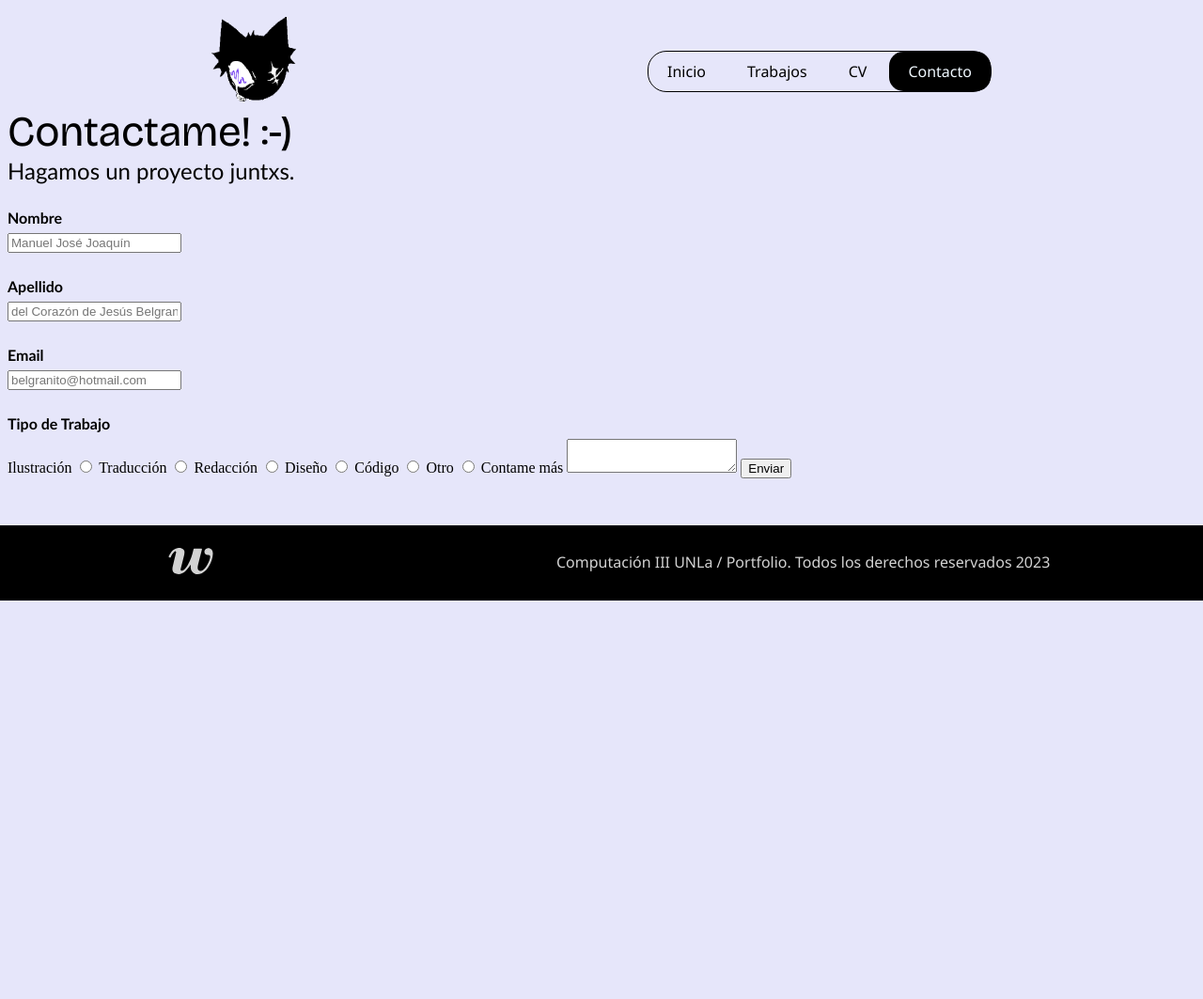
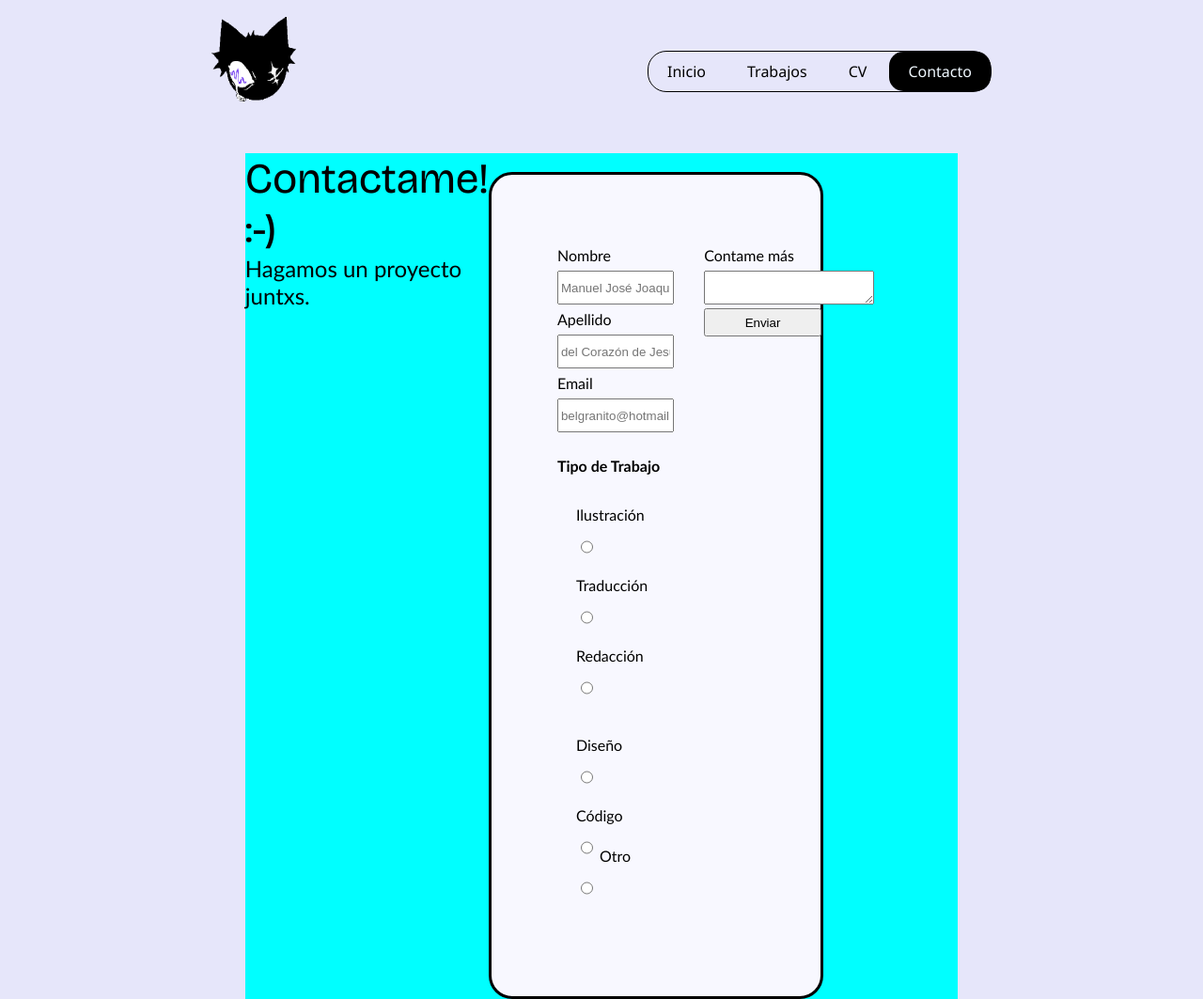
Before and after one commit to schjaime/portfolio, a plain HTML site: page contacto.html in a window 1280 px wide. Shown: the top 1063 px of the page at 94% size. Before the commit the page ends 800 px from the top, so only its background shows below. Drawn offline with nearby package versions, Linux system fonts and the light colour scheme.

Commit message:
Estilo visual index y contacto

```diff
--- a/contacto.html
+++ b/contacto.html
@@ -23,35 +23,41 @@
 			</nav>
 		</section>
 	</header>
-	<main>
+	<main class="contacto1">
 		<section>
 			<h1>Contactame! :-&#41;</h1>
 			<h2>Hagamos un proyecto juntxs.</h2>
+		</section>
+		<section>
+			<form method="post" action="mailto:ariadnajaimetareas@gmail.com?subject=Formulario de Portfolio" target="_blank" enctype="text/plain">
 			<div>
-				<form method="post" action="" target="_blank" enctype="text/plain">
-					<label for="Nombre"> <h4>Nombre</h4> </label>
-					<input type="text" name="Nombre" id="Nombre" maxlength="30" placeholder="Manuel José Joaquín">
+				<label for="Nombre">Nombre</label>
+				<input type="text" name="Nombre" id="Nombre" maxlength="30" placeholder="Manuel José Joaquín" required>
 
-					<label for="Apellido"> <h4>Apellido</h4> </label>
-					<input type="text" name="Apellido" id="Apellido" maxlength="30" placeholder="del Corazón de Jesús Belgrano González">
+				<label for="Apellido">Apellido</label>
+				<input type="text" name="Apellido" id="Apellido" maxlength="50" placeholder="del Corazón de Jesús Belgrano González">
 
-					<label for="email"><h4>Email</h4></label>
-					<input type="email" name="email" id="email" placeholder="belgranito@hotmail.com" required>
+				<label for="email">Email</label>
+				<input type="email" name="email" id="email" placeholder="belgranito@hotmail.com" required>
 
-					<h4>Tipo de Trabajo</h4>
+				<h4>Tipo de Trabajo</h4>
+				<div>
 					<label for="Trabajos"> Ilustraci&oacute;n <input type="radio" name="Trabajos" value="ilustración" id="Ilustración"></label>
 					<label for="Trabajos">Traducci&oacute;n <input type="radio" name="Trabajos" value="traducción"></label>
 					<label for="Trabajos">Redacci&oacute;n <input type="radio" name="Trabajos" value="redacción"></label>
+				</div>
+				<div>
 					<label for="Trabajos">Dise&ntilde;o <input type="radio" name="Trabajos" value="diseno"></label>
 					<label for="Trabajos">C&oacute;digo <input type="radio" name="Trabajos" value="código"></label>
 					<label for="Trabajos">Otro <input type="radio" name="Trabajos" value="otro"></label>
-
-					<label for="Mensaje">Contame más</label>
-					<textarea name="Mensaje" id="Mensaje"></textarea>
-
-					<input type="submit" value="Enviar" formenctype="text/plain">
-				</form>
+				</div>
 			</div>
+			<div>
+				<label for="Mensaje">Contame más</label>
+				<textarea name="Mensaje" id="Mensaje" maxlenght="600"></textarea>
+				<input type="submit" value="Enviar" formenctype="text/plain">
+			</div>
+			</form>
 		</section>
 	</main>
 	<footer id="footer">
--- a/estilos.css
+++ b/estilos.css
@@ -15,6 +15,8 @@ h1{
 }
 body{
 	background-color: lavender;
+	max-width: 100%;
+	overflow-x: hidden;
 }
 
 #bienvenida{
@@ -110,7 +112,7 @@ nav{
 	flex-direction: column;
 	justify-content: center;
 	align-items: center;
-	margin: 20px;
+	margin: 10px;
 	margin-top: 50px;
 	padding-top: 10%;
 	padding-bottom: 10%;
@@ -126,10 +128,24 @@ nav{
 	flex-direction: column;
 	justify-content: center;
 	align-items: center;
-	margin-top: 10px;
+	margin: 50px -10px;
 	padding-top: 60px;
 	padding-bottom: 50px;
-	background-color: darkgoldenrod;
+	background-color:darkslateblue;
+}
+
+#galeria{
+	color:aliceblue;
+	text-align: center;
+}
+
+#ver{
+	margin-top: 15px;
+	margin-bottom: 20px;
+	background-color: aliceblue;
+	border: thin;
+	padding: 10px 0px;
+	border-radius: 15px;
 }
 
 .carrosel {
@@ -195,7 +211,7 @@ nav{
 	justify-content: center;
 	align-items: flex-start;
 	flex-wrap: nowrap;
-	margin-top: 50px;
+	margin: 20px 10%;
 	column-gap: 100px;
 }
 
@@ -247,6 +263,45 @@ nav{
 	margin-top: 10px;
 }
 
+.contacto1{
+	display: flex;
+	flex-direction: row;
+	background-color: aqua;
+	margin: 50px 20%;
+}
+
+form{
+	display: flex;
+	width: 50%;
+	margin-top: 20px;
+	background-color: ghostwhite;
+	border-radius: 25px;
+	border: solid;
+	padding: 50px;
+}
+
+form div{
+	width: 50%;
+	height: auto;
+	margin: 20px;
+}
+
+label{
+	font-family: "Gill Sans", "Gill Sans MT", "Myriad Pro", "DejaVu Sans Condensed", Helvetica, Arial, "sans-serif";
+	font-size: 16;
+	line-height: 2;
+}
+
+input{
+	width: 100%;
+	height: 30px;
+}
+
+input[type=radio]{
+	width: auto;
+}
+
+
 footer{
 	display: flex;
 	flex-direction: row;
```
Also changed, not shown: index.html (+7 -1 lines).
